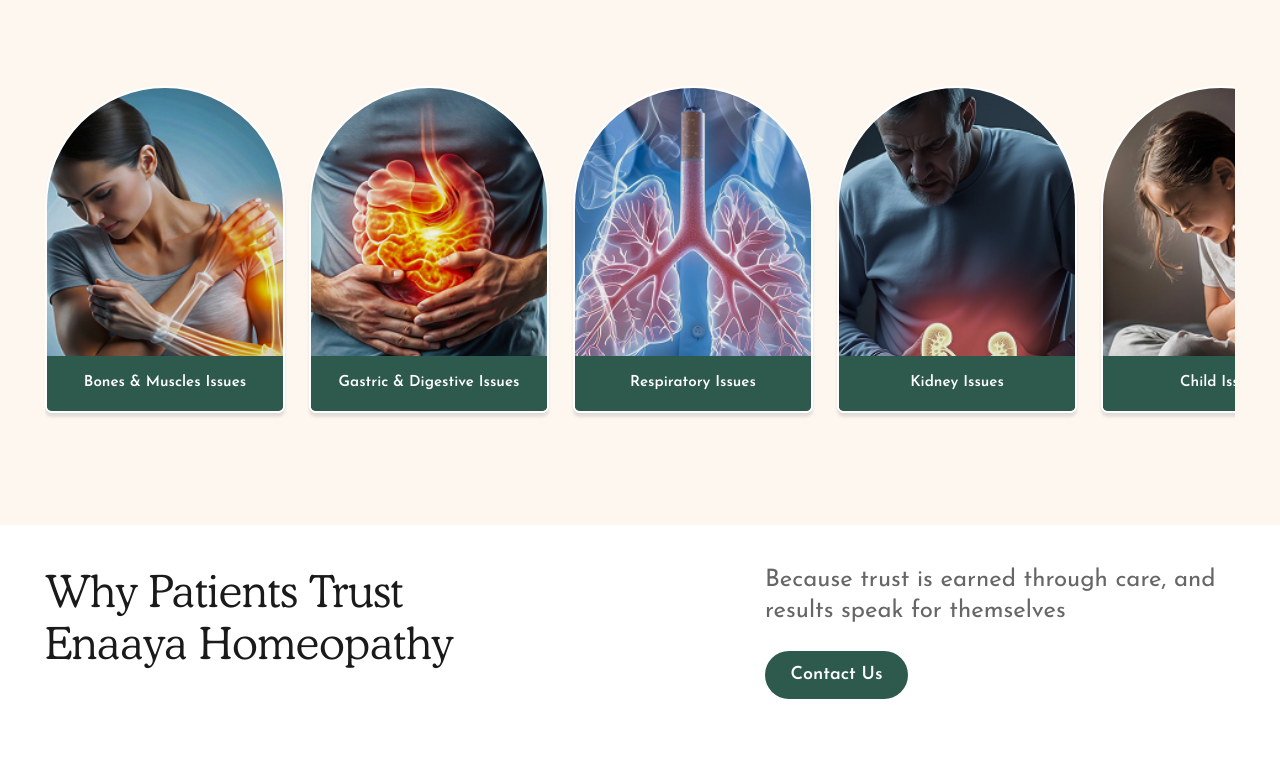
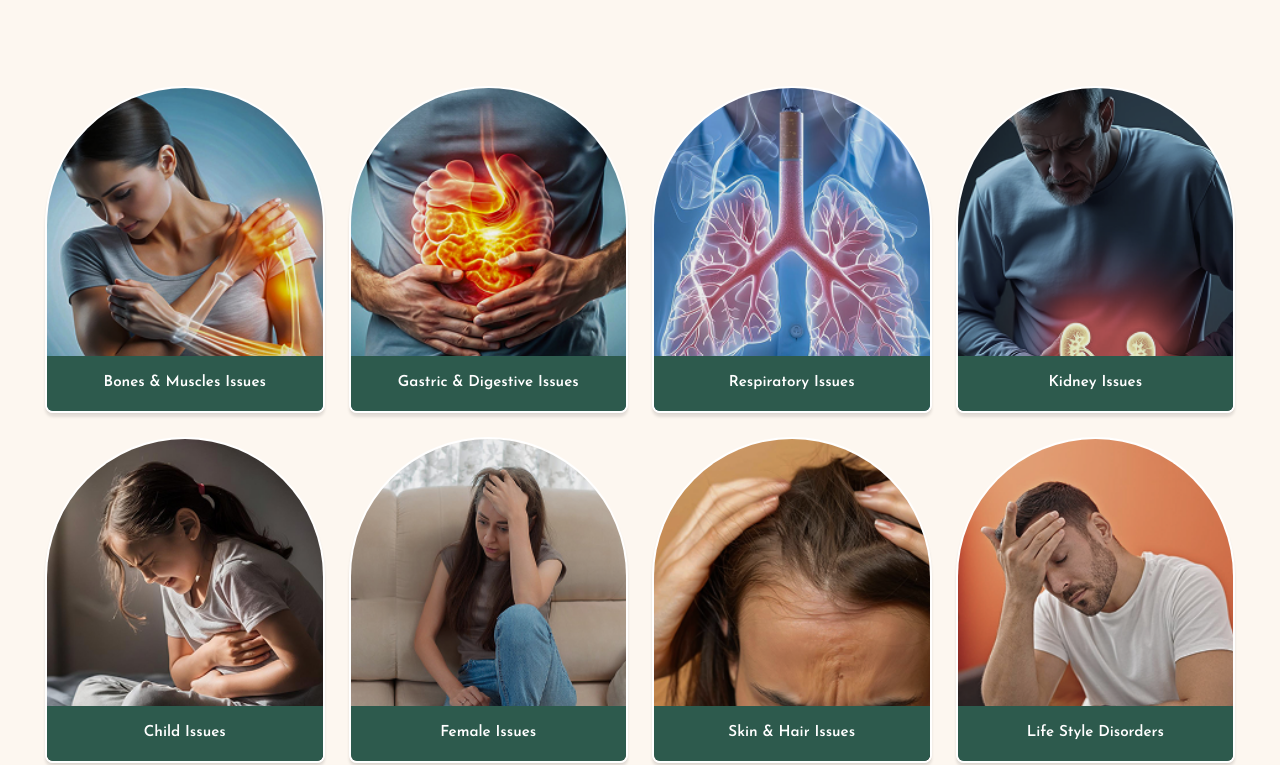
Before and after one commit to Hirparikh27/homeopathy-clinic-tailwind, a React (Vite) app: page / in a window 1280 px wide. Shown: the part 1315-2080 px from the top of the page. Built offline with nearby package versions, Linux system fonts and the light colour scheme; a web font is replaced by a local one.

Commit message:
feat: Add Services component to display homeopathic treatment options with interactive cards.

```diff
--- a/src/components/Services.jsx
+++ b/src/components/Services.jsx
@@ -97,11 +97,11 @@ const Services = () => {
       </div>
 
       <div className="max-w-[1190px] mx-auto px-4 lg:px-0">
-        <div className="overflow-x-auto scrollbar-none pb-4 lg:pb-8 touch-pan-x">
-          <div className="flex flex-row gap-6">
+        <div className="overflow-x-auto scrollbar-none pb-4 lg:pb-8 lg:overflow-visible touch-pan-x">
+          <div className="flex flex-row gap-6 lg:flex-wrap lg:justify-center">
             {services.map((service, index) => (
               <motion.div
-                className="w-[220px] md:w-[240px] shrink-0"
+                className="w-[220px] md:w-[240px] lg:w-[calc(25%-18px)] shrink-0 lg:shrink"
                 key={service.id}
                 initial={{ opacity: 0, y: 30 }}
                 whileInView={{ opacity: 1, y: 0 }}
```
